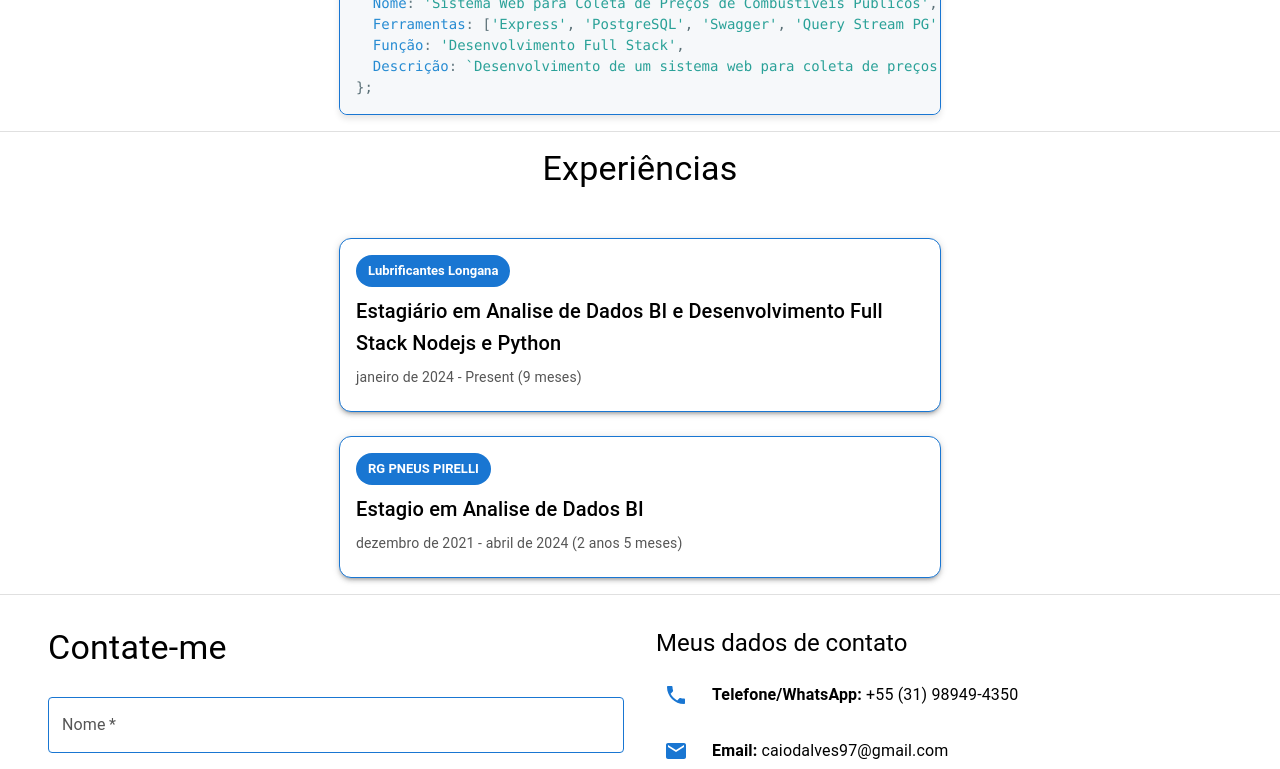
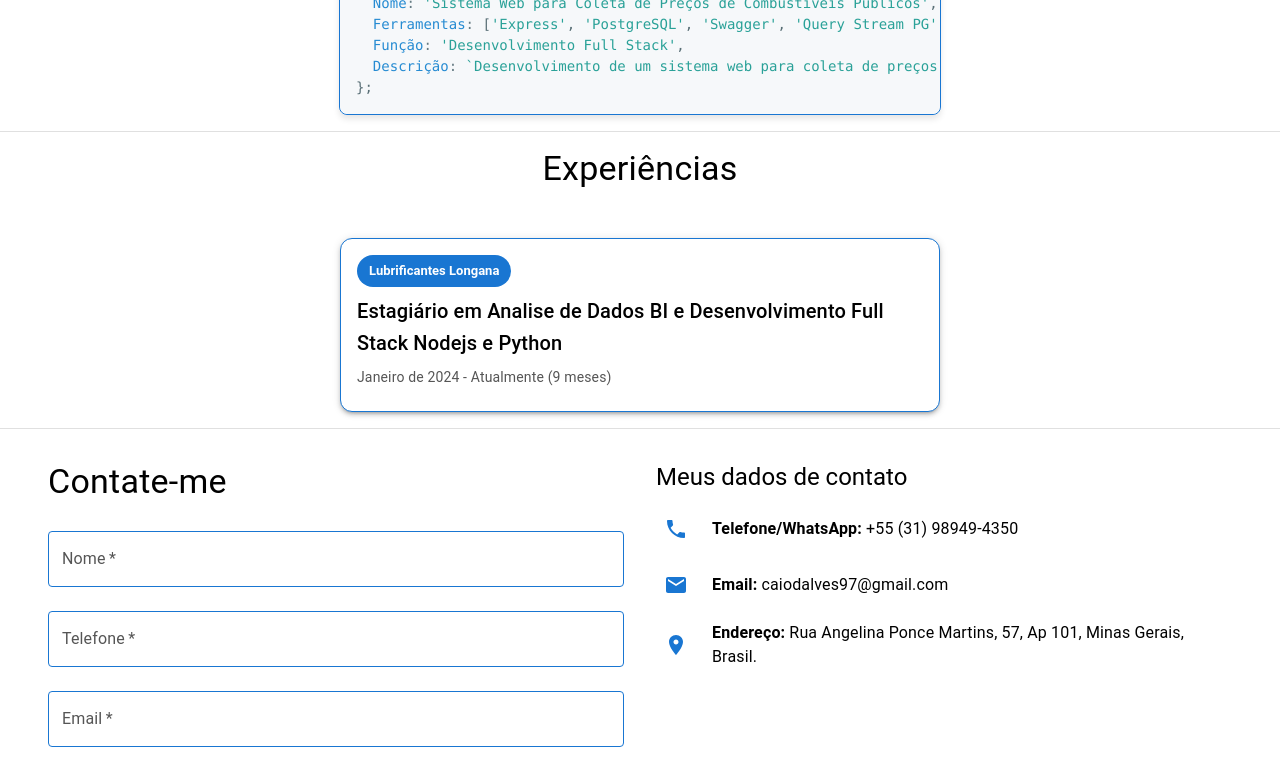
Before and after one commit to CaioDamascenoAlves/Portifolio, a React (Vite) app: page / in a window 1280 px wide. Shown: the part 1580-2349 px from the top of the page. Built offline with nearby package versions, Linux system fonts and the light colour scheme.

Commit message:
Adicionando experiencias e testando Animação

```diff
--- a/src/components/Jobs/ExperienceCard.jsx
+++ b/src/components/Jobs/ExperienceCard.jsx
@@ -1,4 +1,4 @@
-import React from "react";
+import React, { useRef, useEffect, useState } from "react";
 import {
   Box,
   Card,
@@ -7,23 +7,66 @@
   Chip,
   useTheme,
 } from "@mui/material";
+import { motion } from "framer-motion";
 
 const experiences = [
   {
     company: "Lubrificantes Longana",
     position:
       "Estagiário em Analise de Dados BI e Desenvolvimento Full Stack Nodejs e Python",
-    duration: "janeiro de 2024 - Present (9 meses)",
+    duration: "Janeiro de 2024 - Atualmente (9 meses)",
   },
   {
-    company: "RG PNEUS PIRELLI",
+    company: "Rg Pneus Pirelli",
     position: "Estagio em Analise de Dados BI",
-    duration: "dezembro de 2021 - abril de 2024 (2 anos 5 meses)",
+    duration: "Dezembro de 2021 - dezembro de 2023 (2 anos)",
+  },
+  {
+    company: "Valenet",
+    position: "Suporte ao Cliente",
+    duration: "Janeiro de 2021 - março de 2021 (3 meses)",
+  },
+  {
+    company: "Grupo Belmont",
+    position: "Auxiliar Administrativo",
+    duration: "Janeiro de 2017 - agosto de 2018 (1 ano e 6 meses)",
   },
 ];
 
 const ExperienceCard = () => {
   const theme = useTheme();
+  const [currentIndex, setCurrentIndex] = useState(0);
+  const cardRef = useRef(null);
+
+  const handleScroll = (event) => {
+    if (event.deltaY > 0) {
+      // Scroll para baixo
+      setCurrentIndex((prevIndex) => {
+        const nextIndex = (prevIndex + 1) % experiences.length;
+        return nextIndex;
+      });
+    } else {
+      // Scroll para cima
+      setCurrentIndex((prev) => {
+        const newIndex = (prev - 1 + experiences.length) % experiences.length;
+        return newIndex;
+      });
+    }
+  };
+
+  useEffect(() => {
+    const currentCard = cardRef.current;
+
+    const handleWheel = (event) => {
+      event.preventDefault(); // Evita o comportamento padrão do scroll
+      handleScroll(event);
+    };
+
+    currentCard.addEventListener("wheel", handleWheel);
+    return () => {
+      currentCard.removeEventListener("wheel", handleWheel);
+    };
+  }, []);
 
   return (
     <Box
@@ -36,6 +79,7 @@
         backgroundColor: theme.palette.background.default,
         borderTop: `1px solid ${theme.palette.divider}`,
       }}
+      ref={cardRef}
     >
       <Typography
         variant="h4"
@@ -47,12 +91,16 @@
         Experiências
       </Typography>
 
-      {experiences.map((exp, index) => (
+      <Box sx={{ width: "100%", maxWidth: 600 }}>
+        <motion.div
+          key={currentIndex}
+          initial={{ opacity: 0, y: -50 }}
+          animate={{ opacity: 1, y: 0 }}
+          exit={{ opacity: 0, y: 50 }}
+          transition={{ duration: 0.5 }}
+        >
           <Card
-          key={index}
             sx={{
-            width: "100%",
-            maxWidth: 600,
               backgroundColor: theme.palette.background.paper,
               boxShadow: theme.shadows[3],
               borderRadius: "12px",
@@ -62,7 +110,7 @@
             <CardContent>
               <Box sx={{ display: "flex", flexDirection: "column", gap: 1 }}>
                 <Chip
-                label={exp.company}
+                  label={experiences[currentIndex].company}
                   sx={{
                     alignSelf: "start",
                     backgroundColor: theme.palette.primary.main,
@@ -74,18 +122,19 @@
                   variant="h6"
                   sx={{ color: theme.palette.text.primary }}
                 >
-                {exp.position}
+                  {experiences[currentIndex].position}
                 </Typography>
                 <Typography
                   variant="body2"
                   sx={{ color: theme.palette.text.secondary }}
                 >
-                {exp.duration}
+                  {experiences[currentIndex].duration}
                 </Typography>
               </Box>
             </CardContent>
           </Card>
-      ))}
+        </motion.div>
+      </Box>
     </Box>
   );
 };
```
Lines whose indentation alone changed are shown as unchanged.
